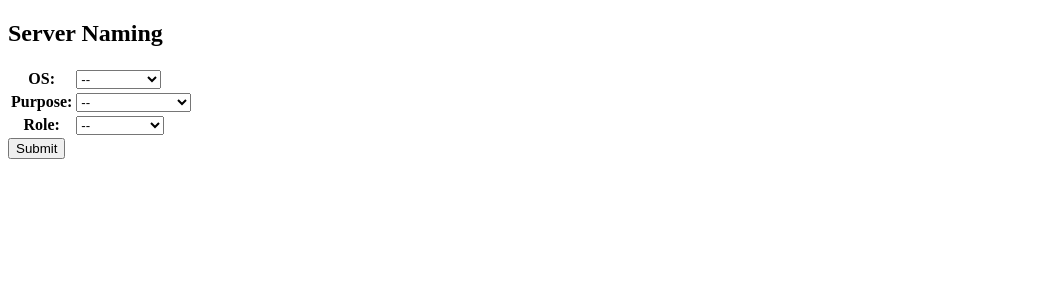
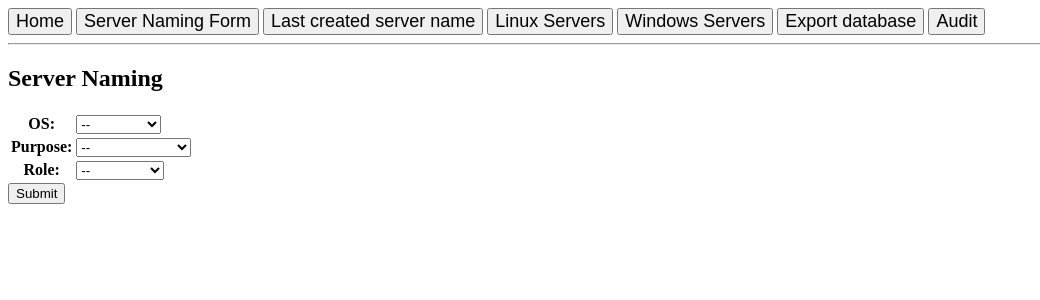
Before and after one commit to typow21/servernamingNew, a Django app: page /form/ in a window 1280 px wide. Shown: the top 300 px of the page, without its empty margins (0-1040 px from the left). Run offline with Django 3.2, Linux system fonts and the light colour scheme.

Commit message:
Version (1.0.1)

```diff
--- a/modelForm/detailsapp/models.py
+++ b/modelForm/detailsapp/models.py
@@ -71,7 +71,18 @@ def classifyServer(currentInstance):
     currentInstance.ident = classifier.get(currentInstance.purpose+currentInstance.role+currentInstance.OS)
     print("classification: ", currentInstance.ident)
 
+def classifMap():
+    indexForArrayOfSetsMap = {'wpw': 0, 'wpa': 1, 'wpd': 2, 'wps': 3,  #windows prod
+                "wnw":4, "wna":5 , "wnd":6,  "wns":7, #windows non prod
+                "wtw":8,  "wta":9,  "wtd":10, "wts":11, #windos test
+                "lpw":12,  "lpa":13,  "lpd": 14, "lps": 15,  #linux prod
+                "lnw":16, "lna": 17,  "lnd":18,  "lns":19, #linux non prod
+               "ltw":20, "lta":21, "ltd":22, "lts":23}
+    print(indexForArrayOfSetsMap.get('wpw'))
+    return indexForArrayOfSetsMap
+
 def createArrayOfSets(servers):
+    # explain 2 letter combo
     columnSets = [
     servers.filter(ident = "wpw"),servers.filter(ident = "wpa"),servers.filter(ident = "wpd"),servers.filter(ident = "wps"),
     servers.filter(ident = "wnw"),servers.filter(ident = "wna"),servers.filter(ident = "wnd"),servers.filter(ident = "wns"),
@@ -83,18 +94,18 @@ def createArrayOfSets(servers):
 
 def checkDuplicates(currentInstance):
     duplicate = False
-    newSequence = currentInstance.sequence
-    numOfMatches = ServerDetails.objects.filter(
+    # newSequence = currentInstance.sequence
+    serverFilter = ServerDetails.objects.filter(
                             OS = currentInstance.OS,
                                 purpose = currentInstance.purpose,
                                     role = currentInstance.role,
-                                        sequence = currentInstance.sequence).count()
-    if numOfMatches >= 1:
-        if numOfMatches > 2:
-            print("Error: Duplicate server name.")
-            # add a js alert here as a notice
-        duplicate = True
-
+                                        sequence = currentInstance.sequence)
+    for server in serverFilter:
+        print("Models: checkDuplicates: Server Set: \n"+server.serverName)
+    numOfMatches = serverFilter.count()
+    print("Models: checkDuplicates: Number of matches:",numOfMatches)
+    if(numOfMatches > 0):
+        duplicate = True;
     return duplicate
 
 #function called when the currentInstance is a duplicated
@@ -102,6 +113,7 @@ def checkDuplicates(currentInstance):
 def updateSequence(currentInstance):
     # print("reached 1")
     currentInstSequence = currentInstance.sequence
+
     #convert string to 3 ints
     firstDig = int(currentInstSequence[0])
     secondDig = int(currentInstSequence[1])
--- a/modelForm/detailsapp/template/displayLinux.html
+++ b/modelForm/detailsapp/template/displayLinux.html
@@ -19,9 +19,9 @@
         <h1 style="text-align: center;">Linux Server Names</h1>
         <h2 style="text-align: center;">Most recent server: {{currentServer.serverName}}</h2>
         <hr>
-        <button onclick="window.location.href = '/form/';" style="font-size: large;">Create another server name</button>
+        <!-- <button onclick="window.location.href = '/form/';" style="font-size: large;">Create another server name</button>
         <button onclick="window.location.href = '/displaywindows/';" style="font-size: large;">Windows Servers</button>
-        <button onclick="window.location.href = '/displayserver/';"" style="font-size: large;">Last created server name</button>
+        <button onclick="window.location.href = '/displayserver/';"" style="font-size: large;">Last created server name</button> -->
         <br>
         <br>
         <table border="1" width = "100%">
--- a/modelForm/detailsapp/template/displaywindows.html
+++ b/modelForm/detailsapp/template/displaywindows.html
@@ -20,9 +20,9 @@
         <h1 style="text-align: center;">Windows Server Names</h1>
         <h2 style="text-align: center;">Most recent server: {{currentServer.serverName}}</h2>
         <hr>
-        <button onclick="window.location.href = '/form/';" style="font-size: large;">Create another server name</button>
+        <!-- <button onclick="window.location.href = '/form/';" style="font-size: large;">Create another server name</button>
         <button onclick="window.location.href = '/displaylinux/';" style="font-size: large;">Linux Servers</button>
-        <button onclick="window.location.href = '/displayserver/';"" style="font-size: large;">Last created server name</button>
+        <button onclick="window.location.href = '/displayserver/';"" style="font-size: large;">Last created server name</button> -->
         <br>
         <br>
         <table border="1" width = "100%">
--- a/modelForm/detailsapp/template/form.html
+++ b/modelForm/detailsapp/template/form.html
@@ -1,7 +1,17 @@
 <!DOCTYPE html>
 <html>
 <body>
-
+  <nav>
+    <button onclick="window.location.href = '/home/';" style="font-size: large;">Home</button>
+    <button onclick="window.location.href = '/form/';" style="font-size: large;">Server Naming Form</button>
+    <button onclick="window.location.href = '/displayserver/';"" style="font-size: large;">Last created server name</button>
+    <button onclick="window.location.href = '/displaylinux/';" style="font-size: large;">Linux Servers</button>
+    <button onclick="window.location.href = '/displaywindows/';" style="font-size: large;">Windows Servers</button>
+    <!-- This button does not work currently -->
+    <button onclick="window.location.href = '/displaylinux/';" style="font-size: large;">Export database</button>
+    <button onclick="window.location.href = '/displaylinux/';" style="font-size: large;">Audit</button>
+  </nav>
+  <hr>
 <h2>Server Naming</h2>
 {{error}}
 <form action="/form/" method="post">
--- a/modelForm/detailsapp/views.py
+++ b/modelForm/detailsapp/views.py
@@ -38,25 +38,38 @@ def form(request):
         form = ServerModelForm(request.POST)
         if form.is_valid():
             u = form.save()
+
+
             # i feel like this should be done in the model!!!!
             # potential feature
             # nameChecks()
             currentInstance = ServerDetails.objects.last()
+            models.classifyServer(currentInstance)
+
             # raise error if you submit a blank form
             if(currentInstance.OS == "--" or currentInstance.purpose == "--" or currentInstance.role == "--"):
-                print("YIKES")
+                print("\nBlank form submitted.\n\nForm Reset.\n")
                 form_class = ServerModelForm
                 error = "Please fill out all required fields"
                 return render(request, 'detailsapp/template/form.html' , {'form':form_class, 'error':error} )
-            currentInstSequence = currentInstance.sequence
-            # this makes the first server name end in a 1 when it should end in a zero.
-            while(models.checkDuplicates(currentInstance)):
-                currentInstance.sequence = models.updateSequence(currentInstance)
-                print("updating sequence")
+
+
+            servers = ServerDetails.objects.all()
+            columnSets = models.createArrayOfSets(servers)
+            currentColumIndex = models.classifMap()
+            print("Views: current ident: ",currentInstance.ident)
+            print("Views: current server column index: ",currentColumIndex.get(currentInstance.ident))
+            currServSet = columnSets[currentColumIndex.get(currentInstance.ident)]
+
+            # checks for duplicates and updates sequence if one is found
+            for server in currServSet:
+                if(server.sequence == currentInstance.sequence):
+                    models.updateSequence(currentInstance)
+                print("Views: currentInstance in currServSet test: ")
 
             #assigns the name to the server
             currentInstance.serverName = currentInstance.assignName()
-            serverName = currentInstance.assignName()
+            # serverName = currentInstance.assignName()
 
             # print("Current Server Name: " , serverName)
             models.classifyServer(currentInstance)
@@ -64,11 +77,15 @@ def form(request):
             currentInstance.save()
 
             print("Current server name 2:",ServerDetails.objects.last().serverName)
+
             #returns an array of server sets -- each index is a set of servers with same ident
             #ident is the naming key for groups of servers
             #ident is used to classify servers into their columns
-            columnSets = models.createArrayOfSets(servers)
-            print("column sets", columnSets[0])
+            # columnSets = models.createArrayOfSets(servers)
+            # currentColumIndex = models.classifMap()
+            # print(currentInstance.ident)
+            # print(currentColumIndex.get(currentInstance.ident))
+            # print("column sets", columnSets[currentColumIndex.get(currentInstance.ident)])
 
             #if the ident starts with w it is windows so it redirects to the windows db
             if (currentInstance.ident[0] == "w"):
@@ -86,4 +103,4 @@ def form(request):
     else:
         form_class = ServerModelForm
         error = ""
-        return render(request, 'detailsapp/template/form.html' , {'form':form_class,} )
+        return render(request, 'detailsapp/template/form.html' , {'form':form_class} )
```
Also changed, not shown: modelForm/detailsapp/template/displayserver.html (+14 -3 lines).
